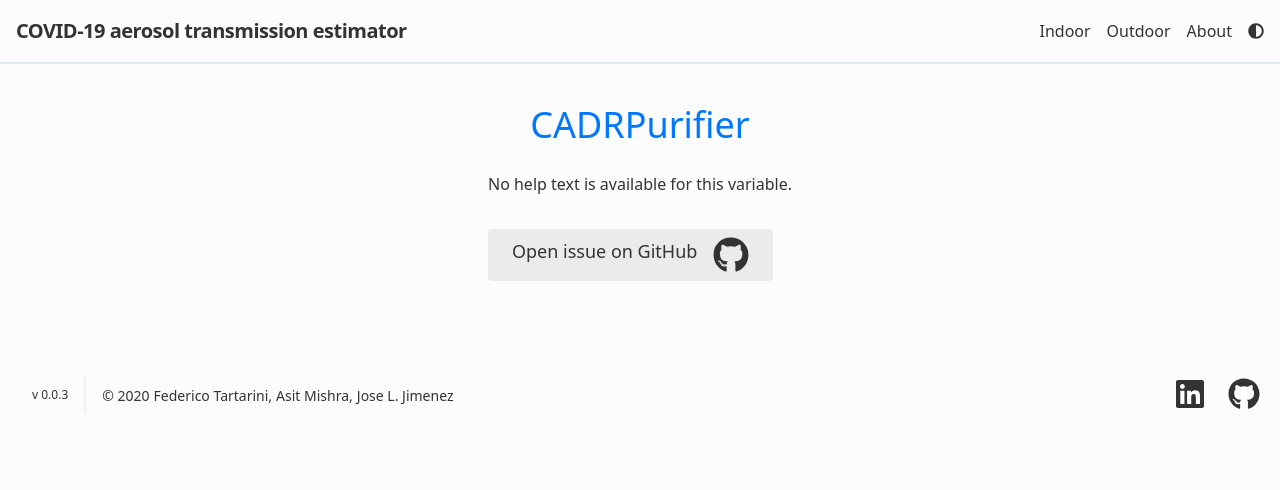
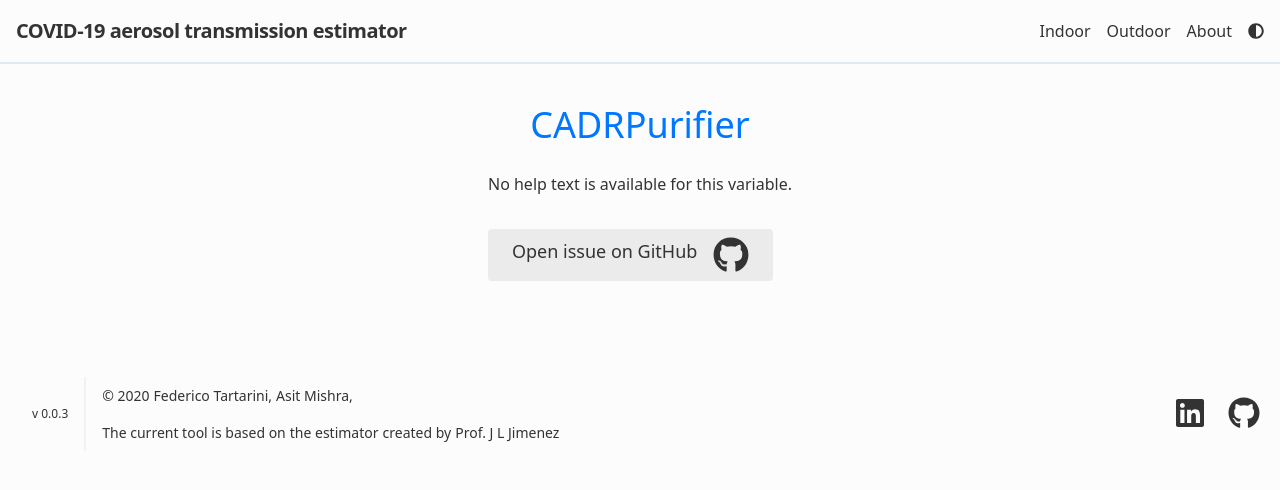
Before and after one commit to FedericoTartarini/covid-aerosol-transmission-estimator, a React (Create React App) app: page /help/CADRPurifier in a window 1280 px wide. Shown: the top 490 px of the page. Built offline with nearby package versions, Linux system fonts and the light colour scheme.

Commit message:
* changed authors Footer.js

```diff
--- a/src/Components/Footer.js
+++ b/src/Components/Footer.js
@@ -11,7 +11,8 @@ function Footer() {
             <p className="text-xs ml-3">v 0.0.3</p>
           </div>
         </span>
-        <p className="text-sm sm:ml-4 sm:pl-4 sm:border-l-2 sm:border-gray-200 sm:py-2 sm:mt-0 mt-4">
+        <div className="flex flex-col">
+          <p className="flex-1 text-sm sm:ml-4 sm:pl-4 sm:border-l-2 sm:border-gray-200 sm:py-2 sm:mt-0 mt-4">
             © 2020
             <a
               href="https://www.linkedin.com/in/federico-tartarini"
@@ -29,15 +30,24 @@ function Footer() {
             >
               Asit Mishra,
             </a>
+          </p>
+          <span className="flex-1 text-sm sm:ml-4 sm:pl-4 sm:border-l-2 sm:border-gray-200 sm:py-2 sm:mt-0 mt-4">
+            The current tool is based on
             <a
-            href="https://twitter.com/jljcolorado"
-            className="ml-1"
-            rel="noopener noreferrer"
-            target="_blank"
+              className="mx-1"
+              href="https://docs.google.com/spreadsheets/d/16K1OQkLD4BjgBdO8ePj6ytf-RpPMlJ6aXFg3PrIQBbQ/edit#gid=519189277"
             >
-            Jose L. Jimenez
+              the estimator
             </a>
-        </p>
+            created by
+            <a
+              className="mx-1"
+              href="https://www.colorado.edu/chemistry/jose-luis-jimenez"
+            >
+              Prof. J L Jimenez
+            </a>
+          </span>
+        </div>
         <span className="inline-flex  sm:ml-auto sm:mt-0 mt-4 justify-center sm:justify-start">
           <a
             className="mx-3"
```
Lines whose indentation alone changed are shown as unchanged.
